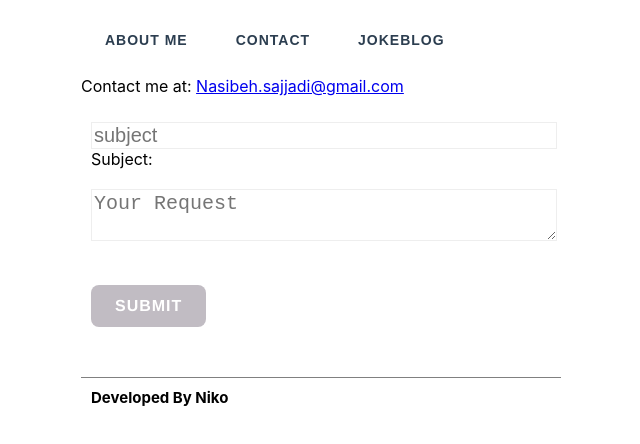
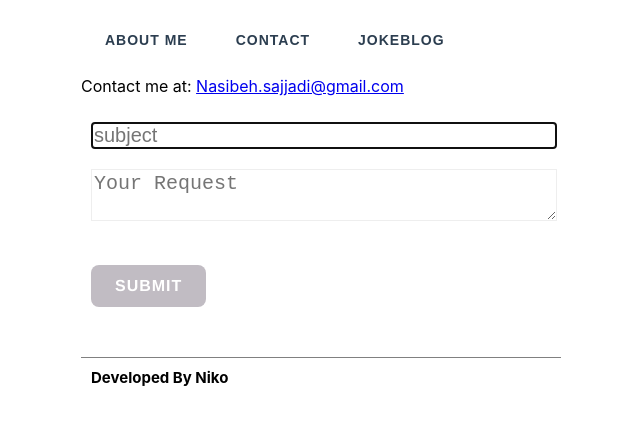
Before and after one commit to nikosajadi/simple-react, a React (Create React App) app: page /contact in a window 1280 px wide. Shown: the top 444 px of the page, without its empty margins (319-959 px from the left). Built offline with nearby package versions, Linux system fonts and the light colour scheme.

Commit message:
[Update]Add useRef from Hooks

```diff
--- a/src/components/Contact/Contact.js
+++ b/src/components/Contact/Contact.js
@@ -1,23 +1,19 @@
-import React, { useState } from "react";
+import React, { useState, useRef, useEffect } from "react";
 import Button from "../Button/Button";
 
-/**
- * Contact Component
- *
- * A form that allows users to input a subject and a request message.
- * Upon submission, the subject and request are logged to the console.
- */
+
 const Contact = () => {
   // State variables to hold the form input values
   const [subject, setSubject] = useState('');
   const [textarea, setTextarea] = useState('');
+ const inputSubjectRef = useRef(null)
 
-  /**
-   * HandleChangeSubject
-   *
-   * Updates the subject state when the user types in the subject input field.
-   * @param {object} event - The event object containing the new input value.
-   */
+useEffect (() => {
+  console.log('inputSubjectRef : ', inputSubjectRef  );
+  inputSubjectRef.current.focus(); // and sets the focus on the input element referenced by `inputSubjectRef`.
+}, [])
+
+
   const HandleChangeSubject = (event) => {
     setSubject(event.target.value);
   };
@@ -51,8 +47,10 @@ const Contact = () => {
 
       {/* Input for subject */}
       <div className="formControl">
-        <input onChange={HandleChangeSubject} type="text" placeholder="subject" />
-        <div>Subject: {subject}</div>
+        <input
+        ref={inputSubjectRef }
+        onChange={HandleChangeSubject} type="text" placeholder="subject" />
+        <div>{subject}</div>
       </div>
 
       {/* Textarea for the request message */}
```
